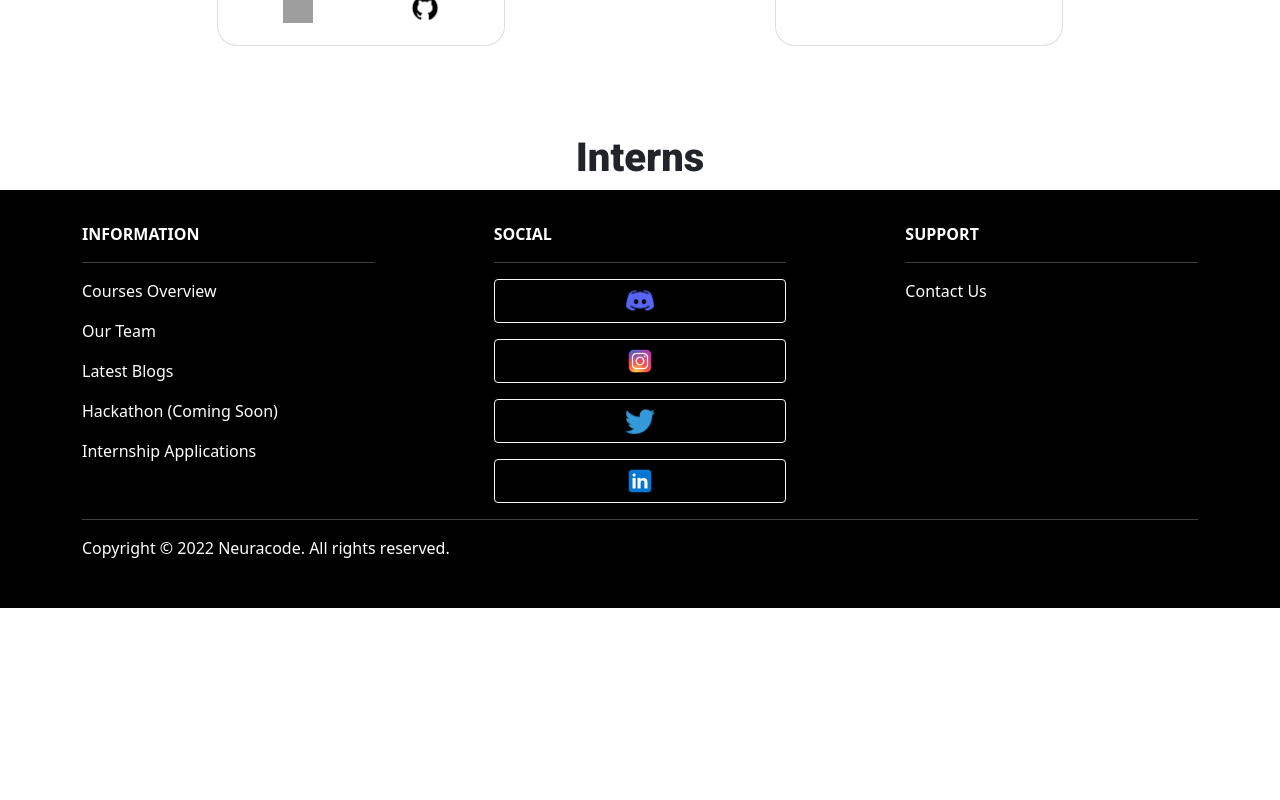
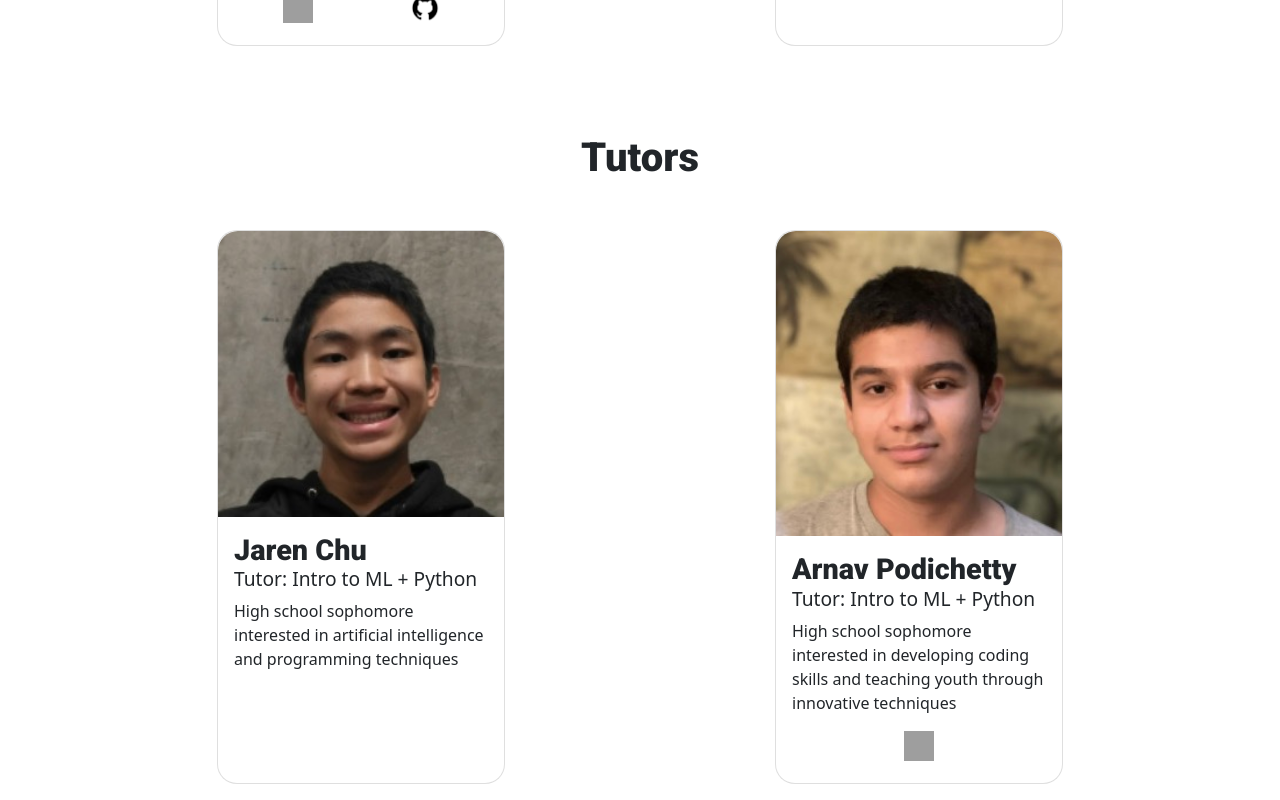
Before and after one commit to Neuracode/website, a Next.js app: page /about/team in a window 1280 px wide. Shown: the part 1420-2220 px from the top of the page. Before the commit the page ends 2028 px from the top, so only its background shows below. Built offline with nearby package versions, Linux system fonts and the light colour scheme; grey boxes are pictures that could not be loaded.

Commit message:
Add tutors

```diff
--- a/pages/about/team.tsx
+++ b/pages/about/team.tsx
@@ -38,7 +38,22 @@ const Team: React.FC = () => {
                         description='High school student interested in robotics and teaching students about coding'
                     />
                 </div>
-                <h3 className={styles.topText}>Interns</h3>
+                <h3 className={styles.topText}>Tutors</h3>
+                <div className='mt-5 mb-5 d-flex flex-row flex-wrap justify-content-around'>
+                    <TeamCard
+                        name='Jaren Chu'
+                        title='Tutor: Intro to ML + Python'
+                        image='jaren_chu.jpeg'
+                        description='High school sophomore interested in artificial intelligence and programming techniques'
+                    />
+                    <TeamCard
+                        name='Arnav Podichetty'
+                        title='Tutor: Intro to ML + Python'
+                        image='arnav_podichetty.jpeg'
+                        description='High school sophomore interested in developing coding skills and teaching youth through innovative techniques'
+                        linkedin='https://www.linkedin.com/in/arnav-p/'
+                    />
+                </div>
             </Container>
         </>
     );
```
Also changed, not shown: public/team/arnav_podichetty.jpeg (added), public/team/jaren_chu.jpeg (added).
